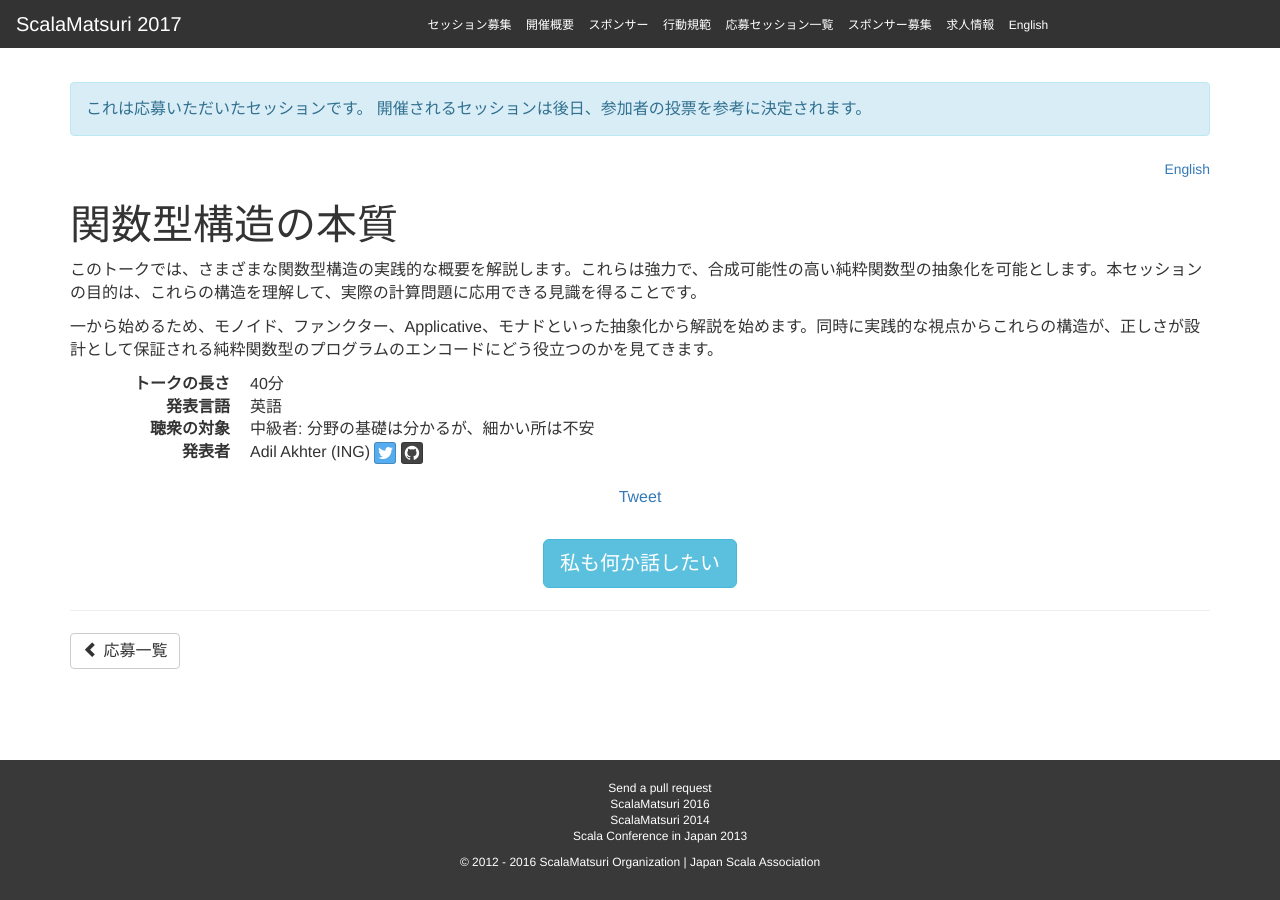
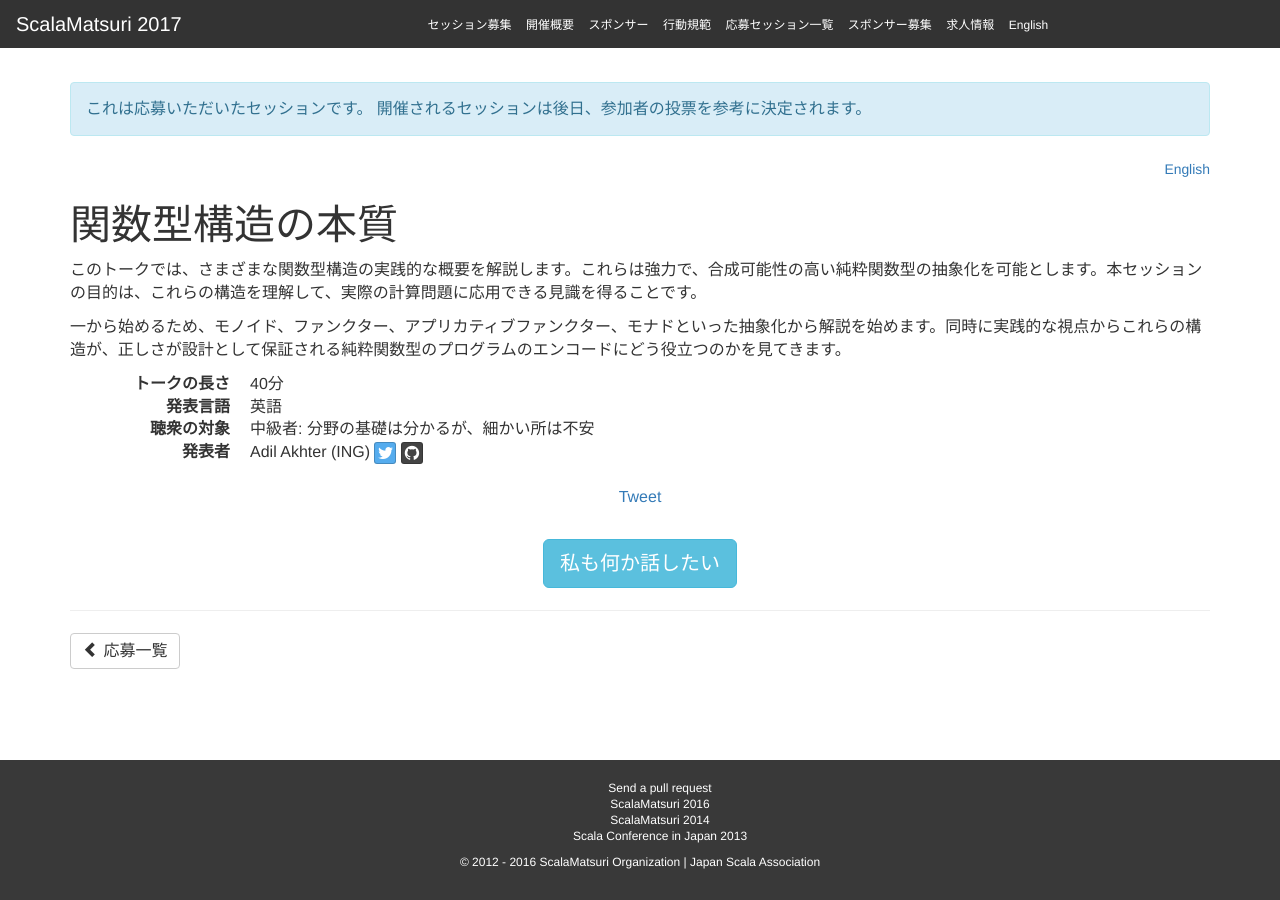
Before and after one commit to scalajp/2017.scalamatsuri.org, a Jekyll site: the page built from _candidates_ja/AdilAkhter_1.md, in a window 1280 px wide. Built offline with Jekyll 4.4.1, drawn with Linux system fonts in a browser that asks for light colours; nearby versions of some CDN libraries; comment, search, counter and statistics services are not loaded.

Commit message:
カタカナで統一

```diff
--- a/_candidates_ja/AdilAkhter_1.md
+++ b/_candidates_ja/AdilAkhter_1.md
@@ -13,4 +13,4 @@ tags:
 ---
 このトークでは、さまざまな関数型構造の実践的な概要を解説します。これらは強力で、合成可能性の高い純粋関数型の抽象化を可能とします。本セッションの目的は、これらの構造を理解して、実際の計算問題に応用できる見識を得ることです。
 
-一から始めるため、モノイド、ファンクター、Applicative、モナドといった抽象化から解説を始めます。同時に実践的な視点からこれらの構造が、正しさが設計として保証される純粋関数型のプログラムのエンコードにどう役立つのかを見てきます。
+一から始めるため、モノイド、ファンクター、アプリカティブファンクター、モナドといった抽象化から解説を始めます。同時に実践的な視点からこれらの構造が、正しさが設計として保証される純粋関数型のプログラムのエンコードにどう役立つのかを見てきます。
```
